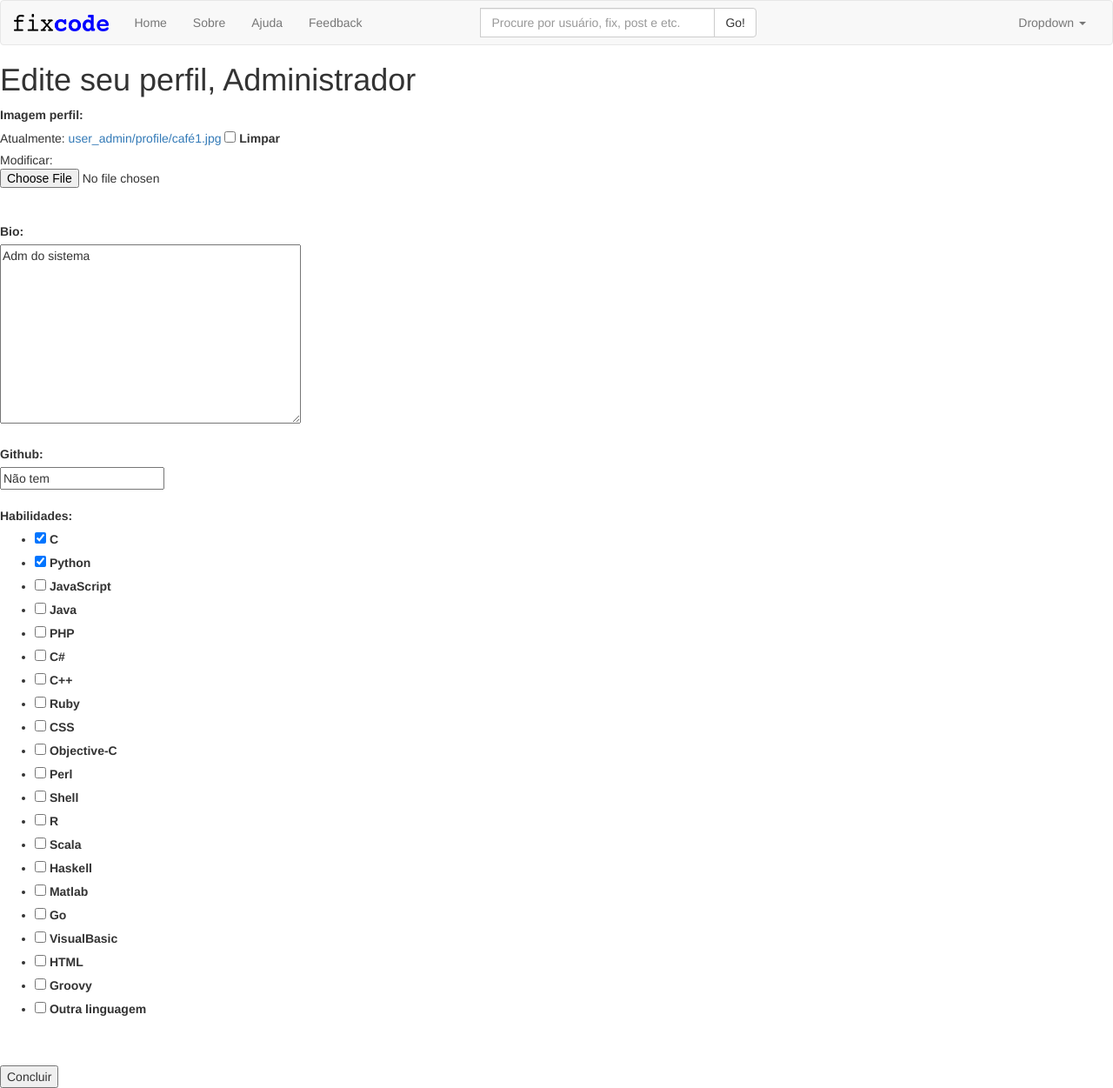
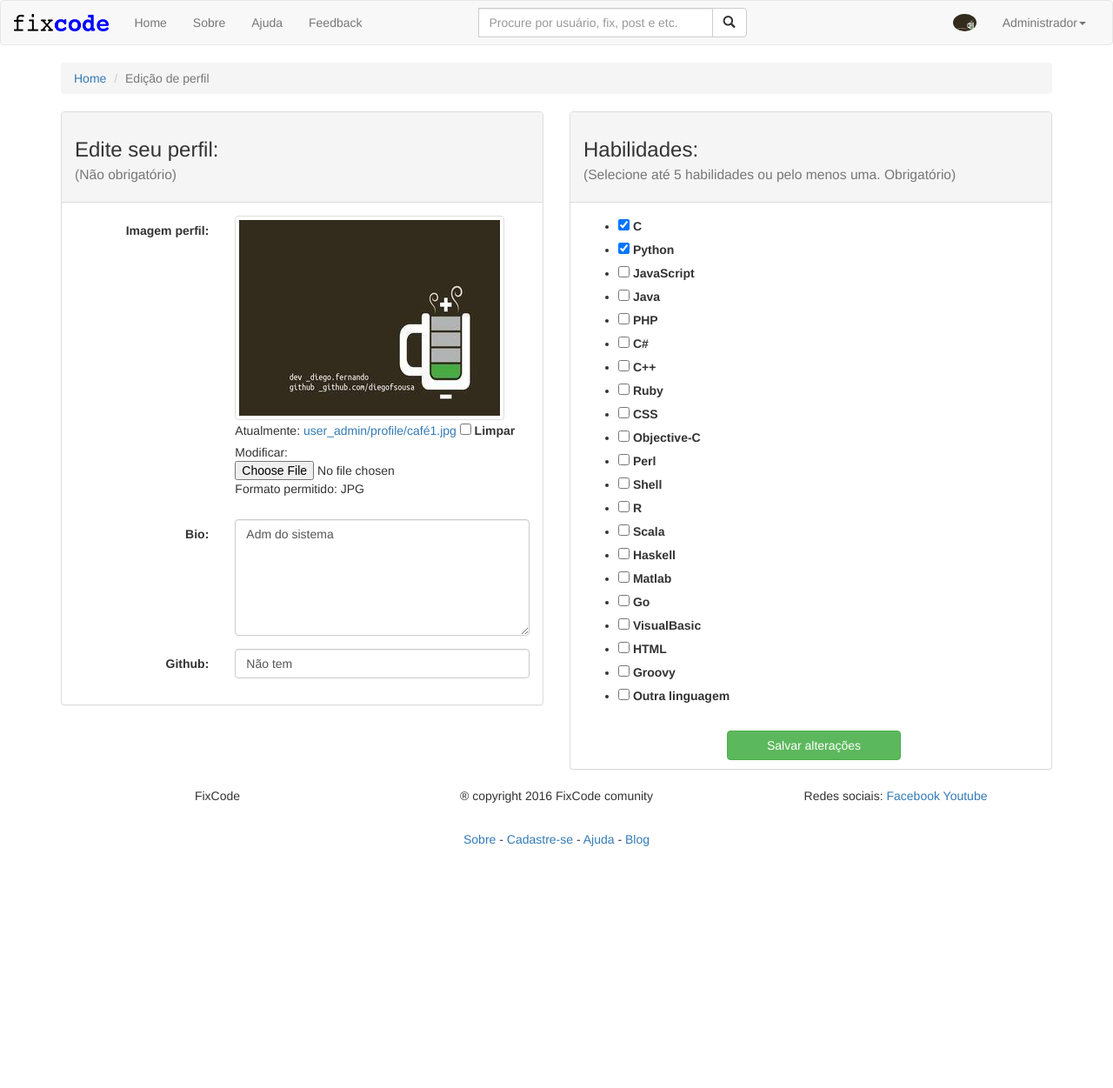
Before and after one commit to tonifc007/FixCodeProject, a Django app: page /editprofile/ in a window 1280 px wide. Shown: the whole page at 87% size. After the commit the page ends 973 px from the top, so only its background shows below. Run offline with Django 3.2, Linux system fonts and the light colour scheme; a user stored in the database is signed in; data comes from the database, SQL or seed files in the repository; both versions use the stored data as it was after the commit; some libraries are stand-ins or nearby versions.

Commit message:
Front 'Editar perfil' finalizado

```diff
--- a/core/static/core/css/estilo.css
+++ b/core/static/core/css/estilo.css
@@ -36,6 +36,13 @@ input#pesquisa{
 	width:270px;
 }
 
+/*botão de salvar em editar perfil*/
+button#salvarperfil{
+	margin-bottom: 10px;
+	margin-left: 180px;
+	width: 200px;
+}
+
 @media screen and (max-width: 1000px) {
 	form#f{
 		display: none;
--- a/core/templates/core/baselogado.html
+++ b/core/templates/core/baselogado.html
@@ -1,7 +1,7 @@
 <!DOCTYPE html>
 <html>
     <head>
-        <title>FixCode - Entre para a comunidade para desenvolvedores</title>
+        <title>{% block titulo %}{%endblock%}</title>
         <meta charset="utf-8">
         <title></title>
         {% load staticfiles %}
@@ -45,21 +45,24 @@
                 </label>
                 <input type="text" class="form-control" id="pesquisa" placeholder="Procure por usuário, fix, post e etc." name="busca">
                 <span class="input-group-btn">
-                    <button class="btn btn-default" type="button" id="bpesquisa">Go!</button>
+                    <button class="btn btn-default" type="button" id="bpesquisa"><span class="glyphicon glyphicon-search" aria-hidden="true"></span></button>
                 </span>
             </div>
         </form>
 
 
           <ul class="nav navbar-nav navbar-right">
+             {% block imagemperfil %}
+                {% endblock %}
+
             <li class="dropdown">
-              <a href="#" class="dropdown-toggle" data-toggle="dropdown" role="button" aria-haspopup="true" aria-expanded="false">Dropdown <span class="caret"></span></a>
+              <a href="#" class="dropdown-toggle" data-toggle="dropdown" role="button" aria-haspopup="true" aria-expanded="false">{%block user%}{%endblock%}<span class="caret"></span></a>
               <ul class="dropdown-menu">
-                <li><a href="#">Action</a></li>
-                <li><a href="#">Another action</a></li>
-                <li><a href="#">Something else here</a></li>
+                <li><a href="#">Ver perfil</a></li>
+                <li><a href="#">Editar perfil</a></li>
+                <li><a href="#">Criar fix</a></li>
                 <li role="separator" class="divider"></li>
-                <li><a href="#">Separated link</a></li>
+                <li><a href="#"><span class="glyphicon glyphicon-user" aria-hidden="true"></span> Logout</a></li>
               </ul>
             </li>
 
@@ -71,6 +74,27 @@
     {% block body %}
     {% endblock %}
 
+    <div class="container-fluid" id="container-rodape">
+        <div class="container text-center">
+            <div class="row">
+                <div class="col-xs-12 col-sm-12 col-md-4 col-lg-4">
+                    <p>FixCode</p>
+                </div>
+                <div class="col-xs-12 col-sm-12 col-md-4 col-lg-4 text-">
+                    <p>&reg; copyright 2016 FixCode comunity</p><br>
+                    <a href="#">Sobre</a> -
+                    <a href="#">Cadastre-se</a> -
+                    <a href="#">Ajuda</a> -
+                    <a href="#">Blog</a>
+                    <p></p>
+                </div>
+                <div class="col-xs-12 col-sm-12 col-md-4 col-lg-4">
+                    <p>Redes sociais: <a href="#">Facebook</a> <a href="#">Youtube</a></p>
+                </div>
+            </div>
+        </div>
+    </div>
+
      <script language="javascript" src="{% static 'core/css/bootstrap/js/jquery-3.1.0.min.js' %}"></script>
     <script language="javascript" src="{% static 'core/css/bootstrap/js/bootstrap.min.js' %}"></script>
     </body>
--- a/core/templates/core/basevisitante.html
+++ b/core/templates/core/basevisitante.html
@@ -12,6 +12,7 @@
     </head>
         {% block body %}
         {% endblock %}
+
     <script language="javascript" src="{% static 'core/css/bootstrap/js/jquery-3.1.0.min.js' %}"></script>
     <script language="javascript" src="{% static 'core/css/bootstrap/js/bootstrap.min.js' %}"></script>
 
--- a/core/templates/core/edit_profile.html
+++ b/core/templates/core/edit_profile.html
@@ -1,19 +1,92 @@
 {% extends 'core/baselogado.html' %}
 {% load staticfiles %}
+{% block titulo %}Editar perfil{% endblock %}
+{% block user %}{{user.first_name}}{% endblock %}
 
+{% block imagemperfil %}
+	{% if profile.imagem_perfil %}
+		<a href="{% url 'core:profile' user.username %}"><img src="{{ profile.imagem_perfil.url }}" class="navbar-brand img-circle" alt="imgperfil"></a>
+	{% else %}
+		<a href="{% url 'core:profile' user.username %}"><img src="{% static 'core/imagens/default.png' %}" class="navbar-brand img-circle" alt="imgperfil"></a>
+
+	{% endif %}
+{% endblock %}
 {% block body %}
-<h1>Edite seu perfil, {{ user.first_name }}</h1>
-{% if aviso %}
-<br><p>{{ aviso }}</p><br>
+<div class="container">
+	<div class="row">
+		<div class="col-xs-12 col-sm-12 col-md-12 col-lg-12">
+		<ol class="breadcrumb">
+		  <li><a href="/">Home</a></li>
+		  <li class="active">Edição de perfil</li>
+		</ol>
+		</div>
+	</div>
+</div>
+
+<div class="container">
+		<div class="row">
+		<form action="{% url 'core:editprofile' %}" class="form-horizontal" method="post" enctype="multipart/form-data">
+			<div class="col-xs-12 col-sm-12 col-md-6 col-lg-6">
+				<div class="panel panel-default">
+				  <div class="panel-heading"><h3>Edite seu perfil:<br> <small>(Não obrigatório)</small></h3></div>
+				  {% if avisoimagem %}
+				  	<p class="text-danger" style="text-align: center;">{{avisoimagem}}</p>
 				  {% endif %}
-<form method="post" enctype="multipart/form-data">
+				  <div class="panel-body">
+
 						{% csrf_token %}
 						{% for field in form %}
-		{{ field.errors }}
+						{%if field.name != 'habilidades'%}
+						<div class="form-group">
+							<label for="{{field.name}}" class="col-xs-4 control-label">
 									{{ field.label_tag }}
-		<br>
+							</label>
+							<div class="col-xs-8">
+								{% if field.name == 'imagem_perfil' %}
+
+									{% if profile.imagem_perfil %}
+										<a href="{% url 'core:profile' user.username %}"><img src="{{ profile.imagem_perfil.url }}" class="img-responsive img-thumbnail" alt="imgperfil"></a>
 										{{ field }}
-		<br><br>
+									{% else %}
+										<a href="{% url 'core:profile' user.username %}"><img src="{% static 'core/imagens/default.png' %}" class="img-responsive img-thumbnail" alt="imgperfil"></a>
+										{{ field }}
+									{% endif %}
+									<p>Formato permitido: JPG</p>
+								{% elif field.name == 'bio' %}
+									<textarea class="form-control" rows="6" name="{{field.name}}" placeholder="Algo sobre você! ;)">{{field.value}}</textarea>
+								{% else %}
+									<input type="text" class="form-control" id="nomeRegistro"  name="{{field.name}}" placeholder="Usuário do Github. ex.: diegofsousa" value="{{field.value}}">
+								{% endif %}
+
+							</div>
+						</div>
+						{%endif%}
 						{% endfor %}
-	<button type="submit">Concluir</button>
+
+
+
+						</div>
+					</div>
+				</div>
+				<div class="col-xs-12 col-sm-12 col-md-6 col-lg-6">
+				<div class="panel panel-default">
+				  <div class="panel-heading"><h3>Habilidades:<br> <small>(Selecione até 5 habilidades ou pelo menos uma. Obrigatório)</small></h3></div>
+				  {% if form.errors %}
+				  	<p class="text-danger" style="text-align: center;">Por favor, escolha pelo menos uma habilidade.</p>
+				  {% elif aviso %}
+				  	<p class="text-danger" style="text-align: center;">{{aviso}}</p>
+				  {% endif %}
+
+				  <div class="panel-body">
+				    {{ form.habilidades }}
+				  </div>
+				  <button type="submit" class="btn btn-success" id="salvarperfil">Salvar alterações</button>
+				</div>
+
+			</div>
+
+			</form>
+
+		</div>
+	</div>
 {% endblock %}
--- a/core/views.py
+++ b/core/views.py
@@ -156,7 +156,7 @@ def edit_details_profile(request):
 				file_type = detalhes.imagem_perfil.url.split('.')[-1]
 				file_type = file_type.lower()
 				if file_type not in FILE_TYPES_IMAGE:
-					return render(request, 'core/createpost.html', {'form':form, 'error_message':'Arquivo inválido'})
+					return render(request, 'core/edit_profile.html', {'form':form, 'user':request.user, 'avisoimagem':'Formato de imagem inválido.', 'profile':detalhes})
 			else:
 				detalhes.imagem_perfil = var
 			bio = form.cleaned_data['bio']
@@ -167,10 +167,10 @@ def edit_details_profile(request):
 				detalhes.habilidades.clear()
 				hab = get_object_or_404(Areas,nome_linguagem='Outra linguagem')
 				detalhes.habilidades.add(hab)
-				return render(request, 'core/edit_profile.html', {'form': form, 'user':request.user, 'aviso':'Escolha até 5 habilidades!'})
+				return render(request, 'core/edit_profile.html', {'form': form, 'user':request.user, 'aviso':'Escolha até 5 habilidades!', 'profile':detalhes})
 			detalhes.save()
 			return profile(request, request.user.username)
-	return render(request, 'core/edit_profile.html', {'form': form, 'user':request.user})
+	return render(request, 'core/edit_profile.html', {'form': form, 'user':request.user, 'profile':detalhes})
 
 def profile(request, username):
 	print("Requisitou o perfil de {}".format(username))
```
Also changed, not shown: db.sqlite3, media/user_teste/profile/21217283.jpg (added). Lines whose indentation alone changed are shown as unchanged.
